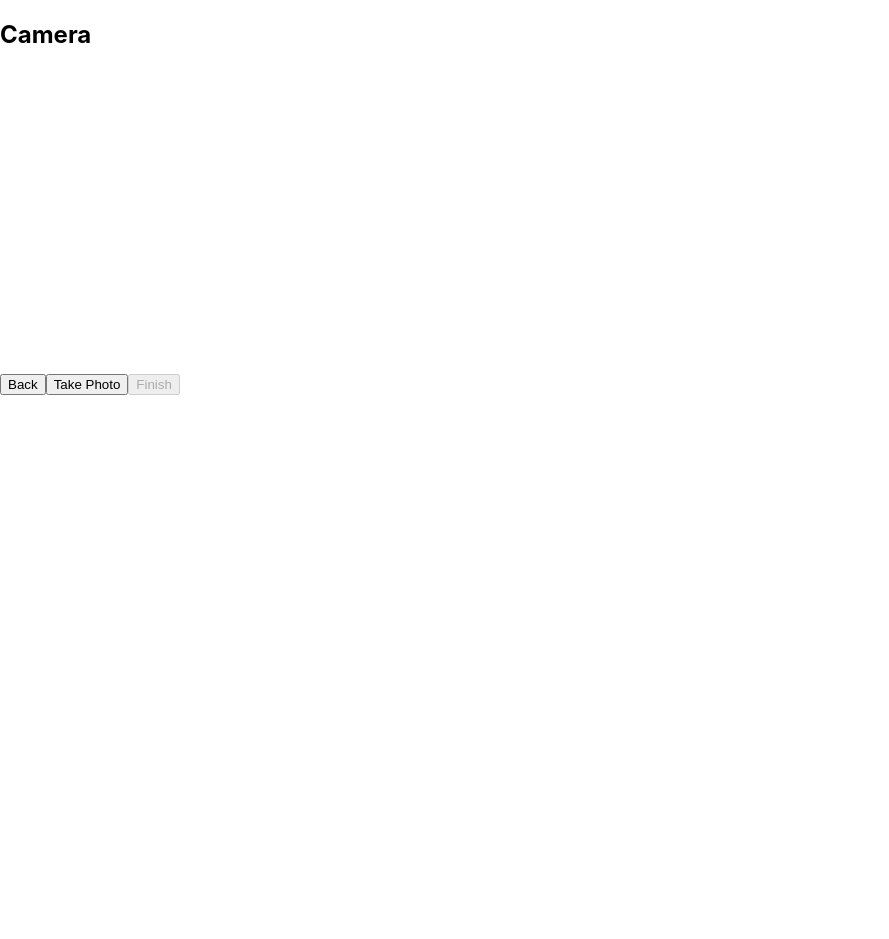
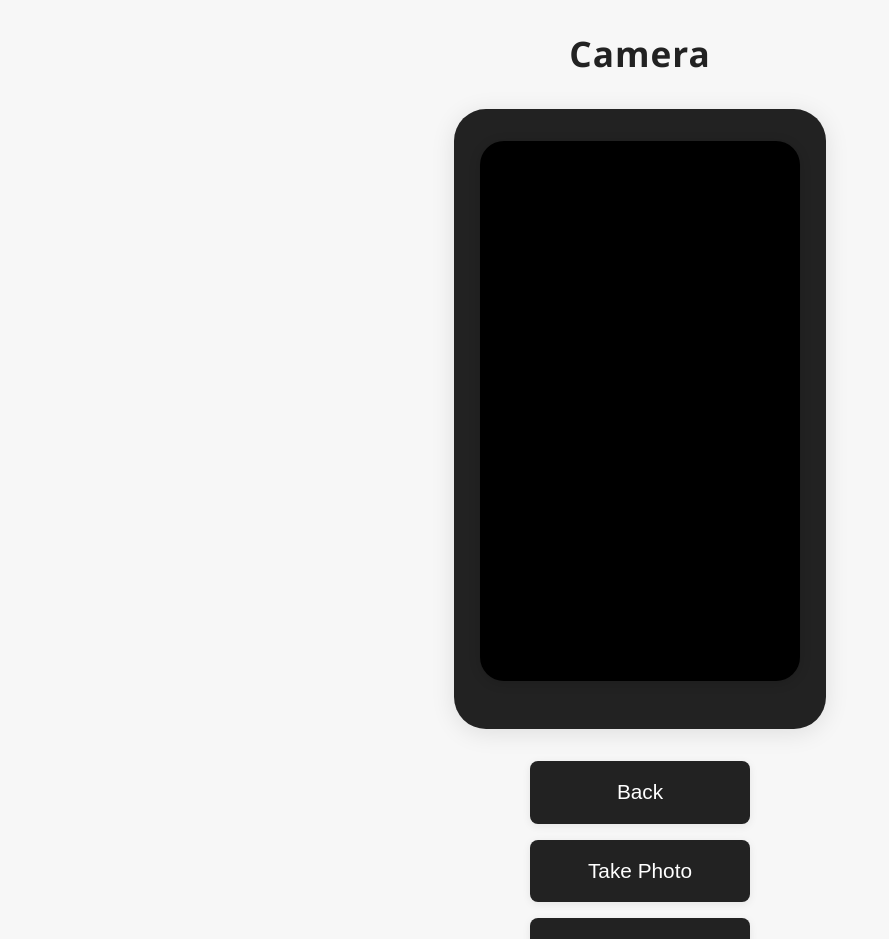
Before and after one commit to xavieraputri/smile-photobooth, a React (Create React App) app: page /camera in a window 1280 px wide. Shown: the top 939 px of the page, without its empty margins (0-889 px from the left). Before the commit the page ends 800 px from the top, so only its background shows below. Built offline with nearby package versions, Linux system fonts and the light colour scheme; no server answers.

Commit message:
Initial centered layout, fixed share error

```diff
--- a/src/App.css
+++ b/src/App.css
@@ -1,38 +1,38 @@
-.App {
-  text-align: center;
-}
-
-.App-logo {
-  height: 40vmin;
-  pointer-events: none;
-}
-
-@media (prefers-reduced-motion: no-preference) {
-  .App-logo {
-    animation: App-logo-spin infinite 20s linear;
-  }
-}
-
-.App-header {
-  background-color: #282c34;
+.mainpage-container {
   min-height: 100vh;
   display: flex;
   flex-direction: column;
+  justify-content: center;
   align-items: center;
-  justify-content: center;
-  font-size: calc(10px + 2vmin);
-  color: white;
+  background: #f7f7f7;
+  font-family: 'Segoe UI', 'Arial', sans-serif;
 }
 
-.App-link {
-  color: #61dafb;
+.mainpage-title {
+  font-size: 2.2rem;
+  margin-bottom: 2rem;
+  color: #222;
+  letter-spacing: 1px;
 }
 
-@keyframes App-logo-spin {
-  from {
-    transform: rotate(0deg);
-  }
-  to {
-    transform: rotate(360deg);
-  }
+.mainpage-buttons {
+  display: flex;
+  gap: 2rem;
 }
+
+.mainpage-btn {
+  padding: 1.2rem 2.5rem;
+  font-size: 1.3rem;
+  border: none;
+  border-radius: 8px;
+  background: #222;
+  color: #fff;
+  cursor: pointer;
+  transition: background 0.2s, transform 0.2s;
+  box-shadow: 0 2px 8px rgba(0,0,0,0.08);
+}
+
+.mainpage-btn:hover {
+  background: #444;
+  transform: translateY(-2px) scale(1.04);
+}
--- a/src/App.js
+++ b/src/App.js
@@ -5,6 +5,7 @@ import MainPage from "./MainPage";
 import CameraPage from "./CameraPage";
 import GalleryPage from "./GalleryPage";
 import FinalPage from "./FinalPage";
+import './App.css';
 
 function App() {
   const [photo, setPhoto] = useState(null);
--- a/src/CameraPage.js
+++ b/src/CameraPage.js
@@ -10,7 +10,7 @@ export default function CameraPage({ setPhoto }) {
 
   useEffect(() => {
     async function getCamera() {
-      const s = await navigator.mediaDevices.getUserMedia({ video: true });
+      const s = await navigator.mediaDevices.getUserMedia({ video: { facingMode: 'user' } });
       setStream(s);
       videoRef.current.srcObject = s;
     }
@@ -22,8 +22,12 @@ export default function CameraPage({ setPhoto }) {
 
   const takePhoto = () => {
     const ctx = canvasRef.current.getContext("2d");
-    ctx.drawImage(videoRef.current, 0, 0, 400, 300);
+    ctx.drawImage(videoRef.current, 0, 0, 320, 540);
     setCaptured(true);
+  };
+
+  const retakePhoto = () => {
+    setCaptured(false);
   };
 
   const finish = () => {
@@ -33,14 +37,20 @@ export default function CameraPage({ setPhoto }) {
   };
 
   return (
-    <div>
-      <h2>Camera</h2>
-      <video ref={videoRef} width="400" height="300" autoPlay />
-      <canvas ref={canvasRef} width="400" height="300" style={{ display: captured ? "block" : "none" }} />
-      <div>
-        <button onClick={() => navigate("/main")}>Back</button>
-        <button onClick={takePhoto}>Take Photo</button>
-        <button onClick={finish} disabled={!captured}>Finish</button>
+    <div className="mainpage-container" style={{ minHeight: '100vh', justifyContent: 'center', alignItems: 'center', background: '#f7f7f7' }}>
+      <h2 className="mainpage-title">Camera</h2>
+      <div style={{ display: 'flex', flexDirection: 'column', alignItems: 'center', background: '#222', borderRadius: '32px', padding: '2rem 1rem', boxShadow: '0 4px 24px rgba(0,0,0,0.10)', marginBottom: '2rem', width: '340px', maxWidth: '90vw' }}>
+        <video ref={videoRef} width="320" height="540" autoPlay style={{ borderRadius: '24px', background: '#000', objectFit: 'cover', marginBottom: '1rem', boxShadow: '0 2px 12px rgba(0,0,0,0.15)', display: captured ? 'none' : 'block' }} />
+        <canvas ref={canvasRef} width="320" height="540" style={{ display: captured ? "block" : "none", borderRadius: '24px', marginBottom: '1rem', boxShadow: '0 2px 12px rgba(0,0,0,0.15)' }} />
+      </div>
+      <div className="mainpage-buttons" style={{ flexDirection: 'column', gap: '1rem', width: '100%', alignItems: 'center', display: 'flex' }}>
+        <button className="mainpage-btn" style={{ width: '220px' }} onClick={() => navigate("/main")}>Back</button>
+        {!captured ? (
+          <button className="mainpage-btn" style={{ width: '220px' }} onClick={takePhoto}>Take Photo</button>
+        ) : (
+          <button className="mainpage-btn" style={{ width: '220px' }} onClick={retakePhoto}>Retake Photo</button>
+        )}
+        <button className="mainpage-btn" style={{ width: '220px' }} onClick={finish} disabled={!captured}>Finish</button>
       </div>
     </div>
   );
--- a/src/FinalPage.js
+++ b/src/FinalPage.js
@@ -13,27 +13,40 @@ export default function FinalPage({ photo }) {
 
   const sharePhoto = async () => {
     if (navigator.share) {
+      try {
         const res = await fetch(photo);
         const blob = await res.blob();
         const file = new File([blob], "photobooth.png", { type: "image/png" });
-      navigator.share({
+        await navigator.share({
           files: [file],
           title: "My Photobooth Pic",
           text: "Check out my photo!",
         });
+      } catch (err) {
+        // Suppress cancellation errors (browser differences)
+        if (
+          err.name !== "AbortError" &&
+          err.message !== "Abort due to cancellation of share." &&
+          err.message !== "The request is aborted." &&
+          err.message !== "Share canceled"
+        ) {
+          alert("Sharing failed: " + err.message);
+        }
+        // Otherwise, do nothing (user just cancelled)
+      }
     } else {
       alert("Web Share API not supported on this device.");
     }
   };
 
   return (
-    <div>
-      <h2>Your Photo</h2>
-      {photo && <img src={photo} alt="final" width="400" />}
-      <div>
-        <button onClick={savePhoto}>Save</button>
-        <button onClick={sharePhoto}>Share</button>
-        <button onClick={() => navigate("/")}>Restart</button>
+    <div className="mainpage-container">
+      <h2 className="mainpage-title">Your Photo</h2>
+      {photo && <img src={photo} alt="final" width="400" style={{ borderRadius: '8px', marginBottom: '1.5rem' }} />}
+      <div className="mainpage-buttons">
+        <button className="mainpage-btn" onClick={savePhoto}>Save</button>
+        <button className="mainpage-btn" onClick={sharePhoto}>Share</button>
+        <button className="mainpage-btn" onClick={() => navigate("/")}>Restart</button>
       </div>
     </div>
   );
--- a/src/GalleryPage.js
+++ b/src/GalleryPage.js
@@ -3,15 +3,24 @@ import { useNavigate } from "react-router-dom";
 
 export default function GalleryPage({ setPhoto }) {
   const [preview, setPreview] = useState(null);
+  const [selected, setSelected] = useState(false);
   const navigate = useNavigate();
 
   const handleFile = (e) => {
     const file = e.target.files[0];
     if (file) {
       const reader = new FileReader();
-      reader.onload = (ev) => setPreview(ev.target.result);
+      reader.onload = (ev) => {
+        setPreview(ev.target.result);
+        setSelected(true);
+      };
       reader.readAsDataURL(file);
     }
+  };
+
+  const retakePhoto = () => {
+    setPreview(null);
+    setSelected(false);
   };
 
   const finish = () => {
@@ -20,13 +29,18 @@ export default function GalleryPage({ setPhoto }) {
   };
 
   return (
-    <div>
-      <h2>Gallery</h2>
-      <input type="file" accept="image/*" onChange={handleFile} />
-      {preview && <img src={preview} alt="preview" width="400" />}
-      <div>
-        <button onClick={() => navigate("/main")}>Back</button>
-        <button onClick={finish} disabled={!preview}>Finish</button>
+    <div className="mainpage-container">
+      <h2 className="mainpage-title">Gallery</h2>
+      {!selected && (
+        <input type="file" accept="image/*" onChange={handleFile} style={{ marginBottom: '1.5rem' }} />
+      )}
+      {preview && <img src={preview} alt="preview" width="320" height="540" style={{ borderRadius: '24px', marginBottom: '1.5rem', objectFit: 'cover', background: '#000', boxShadow: '0 2px 12px rgba(0,0,0,0.15)' }} />}
+      <div className="mainpage-buttons" style={{ flexDirection: 'column', gap: '1rem', width: '100%', alignItems: 'center', display: 'flex' }}>
+        <button className="mainpage-btn" style={{ width: '220px' }} onClick={() => navigate("/main")}>Back</button>
+        {selected ? (
+          <button className="mainpage-btn" style={{ width: '220px' }} onClick={retakePhoto}>Retake Photo</button>
+        ) : null}
+        <button className="mainpage-btn" style={{ width: '220px' }} onClick={finish} disabled={!selected}>Finish</button>
       </div>
     </div>
   );
--- a/src/MainPage.js
+++ b/src/MainPage.js
@@ -4,10 +4,12 @@ import { useNavigate } from "react-router-dom";
 export default function MainPage() {
   const navigate = useNavigate();
   return (
-    <div>
-      <h2>Choose an option</h2>
-      <button onClick={() => navigate("/camera")}>Camera</button>
-      <button onClick={() => navigate("/gallery")}>Gallery</button>
+    <div className="mainpage-container">
+      <h2 className="mainpage-title">Choose an option</h2>
+      <div className="mainpage-buttons">
+        <button className="mainpage-btn" onClick={() => navigate("/camera")}>Camera</button>
+        <button className="mainpage-btn" onClick={() => navigate("/gallery")}>Gallery</button>
+      </div>
     </div>
   );
 }
--- a/src/StartPage.js
+++ b/src/StartPage.js
@@ -4,9 +4,11 @@ import { useNavigate } from "react-router-dom";
 export default function StartPage() {
   const navigate = useNavigate();
   return (
-    <div>
-      <h1>Smile Photobooth</h1>
-      <button onClick={() => navigate("/main")}>Start</button>
+    <div className="mainpage-container">
+      <h1 className="mainpage-title">Smile Photobooth</h1>
+      <div className="mainpage-buttons">
+        <button className="mainpage-btn" onClick={() => navigate("/main")}>Start</button>
+      </div>
     </div>
   );
 }
```
Lines whose indentation alone changed are shown as unchanged.
